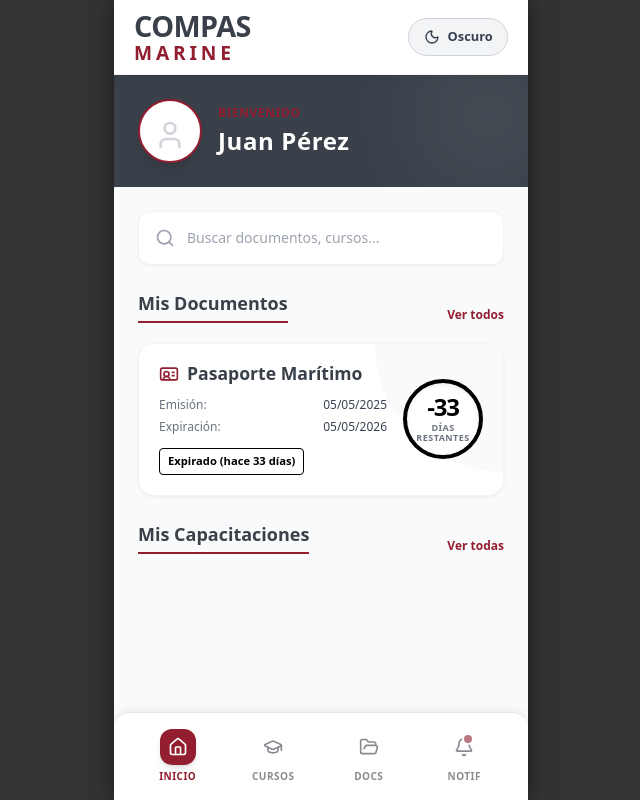
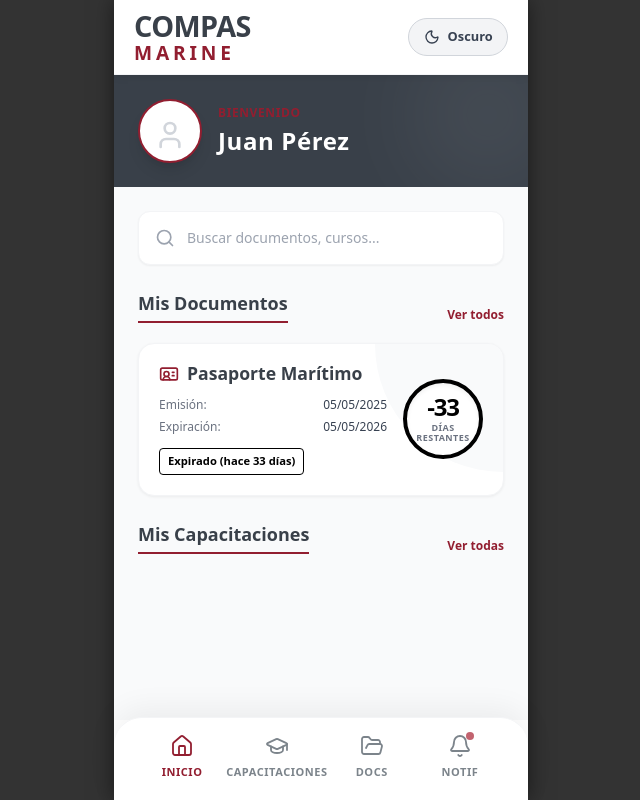
Before and after one commit to Martin2Barria/CompasMarine, a React (Vite) app in the folder CompasMarineS.A/: page / in a window 1280 px wide. Shown: the whole page, without its empty margins (319-959 px from the left). Built offline with nearby package versions, Linux system fonts and the light colour scheme; no server answers.

Commit message:
Domingo
cambie el texto de cursos a capacitaciones ubicado en el nav, corrigue el diseño del nav cuando bajaba hasta el final por ecceso de documentos en el docs y elimine texto inesesario en el docs por ultimo quite que diga al lado de usuario(entidad)

```diff
--- a/CompasMarineS.A/src/App.jsx
+++ b/CompasMarineS.A/src/App.jsx
@@ -13,7 +13,7 @@ export default function App() {
 
   return (
     <div className="bg-[#333] flex justify-center min-h-screen m-0 font-sans">
-      <div className="w-full max-w-[414px] bg-white min-h-screen shadow-[0_0_20px_rgba(0,0,0,0.5)] flex flex-col relative overflow-hidden">
+      <div className="w-full max-w-[414px] bg-white min-h-screen shadow-[0_0_20px_rgba(0,0,0,0.5)] flex flex-col relative overflow-hidden pb-20">
 
         {/* Encabezado Fijo */}
         <Header />
--- a/CompasMarineS.A/src/Components/BottomNav.jsx
+++ b/CompasMarineS.A/src/Components/BottomNav.jsx
@@ -1,30 +1,37 @@
+import React from 'react';
 import { Home, GraduationCap, FolderOpen, Bell } from 'lucide-react';
 
 export const BottomNav = ({ currentView, setCurrentView }) => {
   const navItems = [
     { id: 'inicio', icon: Home, label: 'Inicio' },
-    { id: 'capacitaciones', icon: GraduationCap, label: 'Cursos' },
+    { id: 'capacitaciones', icon: GraduationCap, label: 'Capacitaciones' },
     { id: 'documentos', icon: FolderOpen, label: 'Docs' },
     { id: 'notificaciones', icon: Bell, label: 'Notif' }
   ];
 
   return (
-    <nav className="bg-white p-2 flex justify-between items-center absolute bottom-0 w-full border-t border-gray-200 shadow-[0_-4px_6px_-1px_rgba(0,0,0,0.05)] z-20 rounded-t-2xl px-4">
+    // el nav className se encarga del tamaño de el nav'
+    <nav className="bg-white pt-4 pb-5 flex justify-between items-center fixed bottom-0 w-[inherit] max-w-[inherit] rounded-t-[28px] shadow-[0_-8px_30px_rgba(0,0,0,0.06)] z-50 px-6 border-t border-gray-100">
       {navItems.map(({ id, icon: Icon, label }) => {
         const isActive = currentView === id;
         return (
           <button
             key={id}
             onClick={() => setCurrentView(id)}
-            className={`flex flex-col items-center justify-center p-2 flex-1 focus:outline-none group transition-all relative ${isActive ? '' : 'opacity-60 hover:opacity-100'}`}
+            className="flex flex-col items-center justify-center flex-1 focus:outline-none transition-all relative"
           >
-            <div className={`p-2 rounded-xl mb-1 transition-all relative ${isActive ? 'bg-[#921E30] text-white shadow-md' : 'text-[#394049]'}`}>
-              <Icon className="w-5 h-5" />
-              {id === 'notificaciones' && !isActive && (
-                <div className="absolute top-1 right-2 w-3 h-3 bg-[#921E30] rounded-full border-2 border-white"></div>
+            {/* Contenedor del Icono */}
+            <div className={`relative mb-1.5 transition-colors duration-200 ${isActive ? 'text-[#921E30]' : 'text-[#7C848B]'}`}>
+              <Icon className="w-6 h-6" strokeWidth={1.8} />
+
+              {/* Punto de notificación estilizado */}
+              {id === 'notificaciones' && (
+                <span className="absolute -top-0.5 -right-0.5 w-2 h-2 bg-[#C2636F] rounded-full" />
               )}
             </div>
-            <span className={`text-[10px] font-bold uppercase tracking-wider ${isActive ? 'text-[#921E30]' : 'text-[#394049]'}`}>
+
+            {/* Texto del Botón */}
+            <span className={`text-[11px] font-bold uppercase tracking-wider transition-colors duration-200 ${isActive ? 'text-[#921E30]' : 'text-[#7C848B]'}`}>
               {label}
             </span>
           </button>
--- a/CompasMarineS.A/src/Views/ViewDocumentos.jsx
+++ b/CompasMarineS.A/src/Views/ViewDocumentos.jsx
@@ -3,15 +3,6 @@ import { FolderOpen, Loader2, FileText, AlertCircle, Download, User, Tag } from
 import { getApiUrl } from '../config/api';
 import { readControlDocSnapshot, saveControlDocSnapshot } from '../storage/controlDocOffline';
 
-const PassportCard = () => (
-  <div className="bg-white rounded-2xl p-5 relative overflow-hidden shadow-sm border border-gray-100 mb-4">
-    <div className="flex items-center gap-2 mb-3">
-      <FileText className="w-5 h-5 text-[#921E30]" />
-      <h3 className="font-bold text-[#394049] text-sm uppercase">Pasaporte Marítimo</h3>
-    </div>
-    <p className="text-xs text-gray-500 mt-1">Documento estático de prueba</p>
-  </div>
-);
 
 const urls = {
   documents: getApiUrl('/controldoc/documents'),
@@ -298,16 +289,9 @@ export const ViewDocumentos = () => {
 
       <main className="flex-1 overflow-y-auto scrollable-content pb-24 bg-gray-50 p-6">
 
-        <div className="mb-6">
-          <h3 className="font-bold text-[#394049] text-sm mb-3 uppercase tracking-wider text-gray-500">Documento Fijo</h3>
-          <PassportCard />
-        </div>
 
         <div className="border-t border-gray-200 pt-6">
           <div className="flex justify-between items-center mb-4">
-            <h3 className="font-bold text-[#394049] text-lg border-b-2 border-[#921E30] pb-1 inline-block">
-              Mis Registros ControlDoc
-            </h3>
             {apiData.documents.length > 0 && (
                 <span className="text-xs bg-gray-200 text-gray-600 px-2 py-1 rounded-full font-bold">
                 {filteredDocuments.length} / {apiData.documents.length}
@@ -344,7 +328,9 @@ export const ViewDocumentos = () => {
 
                 {/* Filtro por Usuario (Solo relevantes) */}
                 <div>
-                  <label className="block text-xs font-semibold text-gray-700 mb-2 uppercase">Usuario (Entidad)</label>
+
+                {/*elimine entidad para que no aparesca al lado del buscador */}
+                  <label className="block text-xs font-semibold text-gray-700 mb-2 uppercase">Usuario</label>
                   <select
                     value={selectedEntityId}
                     onChange={(e) => setSelectedEntityId(e.target.value)}
```
